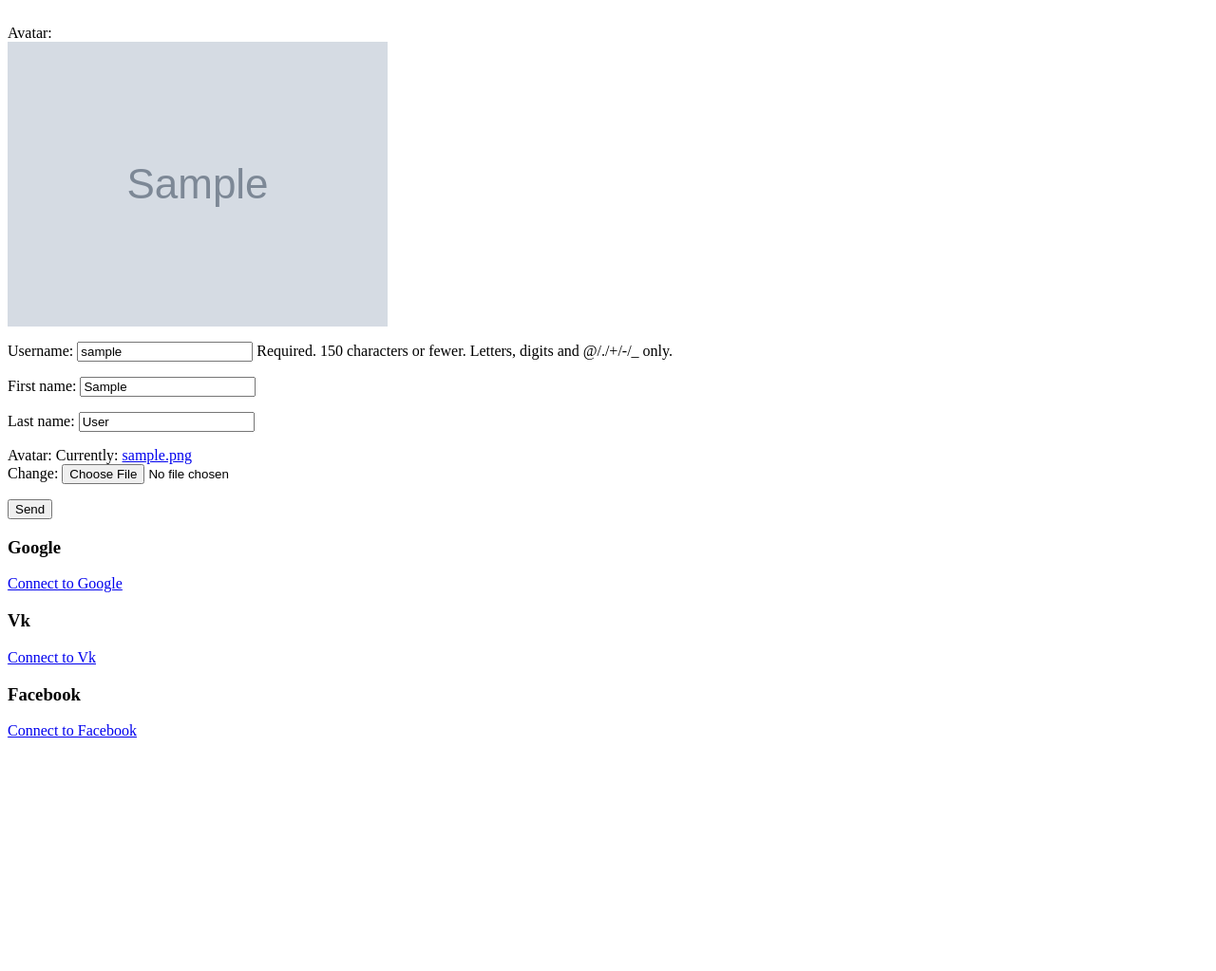
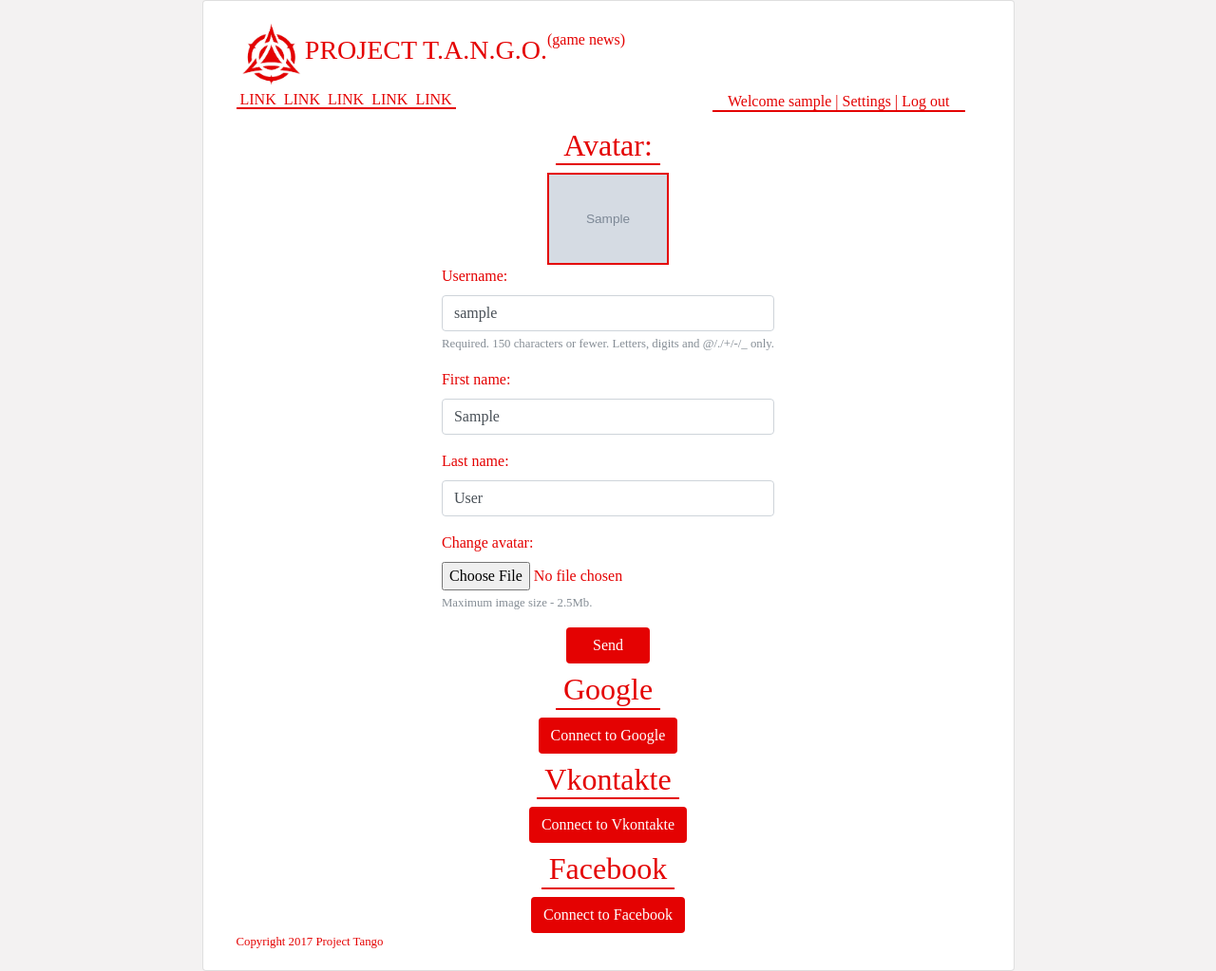
Before and after one commit to stPhoenix/projecttango, a Django app: page /account/settings/1/ in a window 1280 px wide. Shown: the whole page at 95% size. Before the commit the page ends 800 px from the top, so only its background shows below. Run offline with Django 3.2, Linux system fonts and the light colour scheme; the first user in the database is signed in; tables that the repository leaves empty hold one stand-in row (Sample ...); some libraries are stand-ins or nearby versions; some web fonts are replaced.

Commit message:
Login.html : improved markdown Settings.html : added new design of settings page Models.py : Added default value for avatar field Views.py : Added TP variable to Settings class Added avatar.jpg as default user avatar Style.css : moved border-red:focus to btn-red:focus, added btn-social:hover class for social user authorization/registration Base.html : Added settings link to user panel

```diff
--- a/project/account/models.py
+++ b/project/account/models.py
@@ -1,5 +1,4 @@
 from django.db import models
-from django.contrib.auth.models import User
 from django.contrib.auth.models import AbstractUser
 
 
@@ -7,4 +6,4 @@ from django.contrib.auth.models import AbstractUser
 
 
 class Account(AbstractUser):
-    avatar = models.ImageField(upload_to='users_avatars/')
+    avatar = models.ImageField(default='users_avatars/avatar.jpg', upload_to='users_avatars/')
--- /dev/null
+++ b/project/account/templates/account/base_v0/settings.html
@@ -0,0 +1,108 @@
+{% extends "site/base_v0/base.html" %}
+
+{% load static %}
+
+{% block title %} Settings {% endblock %}
+
+{% block main %}
+
+{% if user.is_authenticated %}
+    <section class="col-8 d-flex flex-column align-items-center">
+      <h2 class="border-bottom-line px-2 mt-2">Avatar:</h2>
+        <img class="img-fluid border-img w-25" src="{{ user.avatar.url}}">
+        <form action="" class="d-flex flex-column"  enctype="multipart/form-data" method="post">
+            {% csrf_token %}
+            <div class="form-group py-0">
+                 {% if form.username.errors %}
+                    {% for error in form.username.errors %}
+                        <div class="alert alert-danger mb-0" role="alert"> {{error|escape}} </div>
+                    {% endfor %}
+                {% endif %}
+                <label for="id_username">Username:</label>
+                <input type="text" class="form-control" name="username" value="{{form.username.value}}" maxlength="150" required id="id_username" />
+                <small id="emailHelp" class="form-text text-muted">Required. 150 characters or fewer. Letters, digits and @/./+/-/_ only.</small>
+            </div>
+            <div class="form-group">
+                {% if form.first_name.errors %}
+                    {% for error in form.first_name.errors %}
+                        <div class="alert alert-danger mb-0" role="alert"> {{error|escape}} </div>
+                    {% endfor %}
+                {% endif %}
+                <label for="id_first_name" > First name:</label>
+                <input type="text" class="form-control" name="first_name" value="{{form.first_name.value}}" maxlength="30" id="id_first_name" />
+            </div>
+            <div class="form-group">
+                {% if form.last_name.errors %}
+                    {% for error in form.last_name.errors %}
+                        <div class="alert alert-danger mb-0" role="alert"> {{error|escape}} </div>
+                    {% endfor %}
+                {% endif %}
+                <label for="id_last_name">Last name:</label>
+                <input type="text" class="form-control" name="last_name" value="{{form.last_name.value}}" maxlength="30" id="id_last_name" />
+            </div>
+            <div class="form-group">
+                {% if form.avatar.errors %}
+                    {% for error in form.avatar.errors %}
+                        <div class="alert alert-danger mb-0" role="alert"> {{error|escape}} </div>
+                    {% endfor %}
+                {% endif %}
+                <label for="id_avatar">Change avatar:</label>
+                <input type="file" class="form-control-file" name="avatar" id="id_avatar" />
+                <small id="avatarHelp" class="form-text text-muted">Maximum image size - 2.5Mb.</small>
+
+            </div>
+            <button class="btn btn-red border-red w-25 align-self-center" type="submit" value="Send">Send</button>
+        </form>
+        <h2 class="border-bottom-line px-2 mt-2">Google</h2>
+            {% if google_login %}
+            {% if can_disconnect %}
+            <form method="post" action="{% url 'social:disconnect' 'google-oauth2' %}">
+                {% csrf_token %}
+               <button class="btn btn-red" type="button">Disconnect from Google</button>
+            </form>
+            {% else %}
+            <div class="alert alert-warning" role="alert">
+                You must define a password for your account before disconnecting from Google. <a href="{% url 'account:password' %}">Click here.</a>
+            </div>
+                {% endif %}
+                {% else %}
+                <a href="{% url 'social:begin' 'google-oauth2' %}"> <button class="btn btn-red" type="button">Connect to Google</button></a>
+            {% endif %}
+
+        <h2 class="border-bottom-line px-2 mt-2">Vkontakte</h2>
+            {% if vk_login %}
+            {% if can_disconnect %}
+            <form method="post" action="{% url 'social:disconnect' 'vk-oauth2' %}">
+            {% csrf_token %}
+                <button class="btn btn-red" type="button">Disconnect from Vk</button>
+            </form>
+            {% else %}
+                <div class="alert alert-warning" role="alert">
+                    You must define a password for your account before disconnecting from Vkontakte. <a href="{% url 'account:password' %}">Click here.</a>
+                </div>
+            {% endif %}
+            {% else %}
+                <a href="{% url 'social:begin' 'vk-oauh2' %}"><button class="btn btn-red" type="button">Connect to Vkontakte</button></a>
+            {% endif %}
+
+        <h2 class="border-bottom-line px-2 mt-2">Facebook</h2>
+            {% if facebook_login %}
+            {% if can_disconnect %}
+                <form method="post" action="{% url 'social:disconnect' 'facebook' %}">
+                {% csrf_token %}
+                    <button class="btn btn-red" type="button">Disconnect from Facebook</button>
+                </form>
+            {% else %}
+                <div class="alert alert-warning" role="alert">
+                    You must define a password for your account before disconnecting from Facebook. <a href="{% url 'account:password' %}">Click here.</a>
+                </div>
+            {% endif %}
+            {% else %}
+             <a href="{% url 'social:begin' 'facebook' %}"><button class="btn btn-red" type="button">Connect to Facebook</button></a>
+            {% endif %}
+
+    </section>
+
+{% endif %}
+
+{% endblock %}
--- a/project/account/views.py
+++ b/project/account/views.py
@@ -12,13 +12,15 @@ from django.contrib.auth import update_session_auth_hash
 from django.contrib import messages
 from django.shortcuts import render, redirect
 from .forms import UserForm
+from project.settings import TEMPLATE_PREFIX as TP
+
 
 # Create your views here.
 
 
 class Settings(LoginRequiredMixin, generic.UpdateView):
     model = Account
-    template_name = 'account/settings.html'
+    template_name = 'account/'+TP+'/settings.html'
     success_url = '#'
     fields = ['username', 'first_name', 'last_name', 'avatar']
 
--- a/project/news/templates/site/base_v0/base.html
+++ b/project/news/templates/site/base_v0/base.html
@@ -49,14 +49,14 @@
                 </li>
               </ul>
               <h6 class="border-bottom-line padding-top px-3 mx-3 text-font">  {% if user.is_authenticated %}
-                                                                                   Welcome {{user.username}} | <a href="{% url 'logout'%}"> Log out</a>
+                                                                                   Welcome {{user.username}} | <a href="{% url 'account:settings' user.pk %}"> Settings </a> | <a href="{% url 'logout'%}"> Log out</a>
                                                                                {% else %}
                                                                                    Welcome Guest | <a href="{% url 'login'%}"> Log in</a> | <a href="{% url 'account:sign_up'%}"> Sign up</a>
                                                                                {% endif %}
               </h6>
             </section>
           </nav>
-          <main class="row flex-column">
+          <main class="row justify-content-center">
             {% block main %}
             <section class="row justify-content-center">
             <div class="col-8 d-flex align-items-center">
--- a/project/project/settings.py
+++ b/project/project/settings.py
@@ -142,7 +142,7 @@ AUTHENTICATION_BACKENDS = (
     'social_core.backends.google.GoogleOAuth2',
     'django.contrib.auth.backends.ModelBackend',
     'social_core.backends.facebook.FacebookOAuth2',
-    'social_core.backends.vk.VKOAuth2'
+    'social_core.backends.vk.VKOAuth2',
 )
 SOCIAL_AUTH_PIPELINE = (
     'social_core.pipeline.social_auth.social_details',
```
Also changed, not shown: project/account/templates/account/base_v0/login.html (+10 -11 lines), project/news/static/news/base_v0/css/style.css (+9 -4 lines), project/media/users_avatars/avatar.jpg (added).
